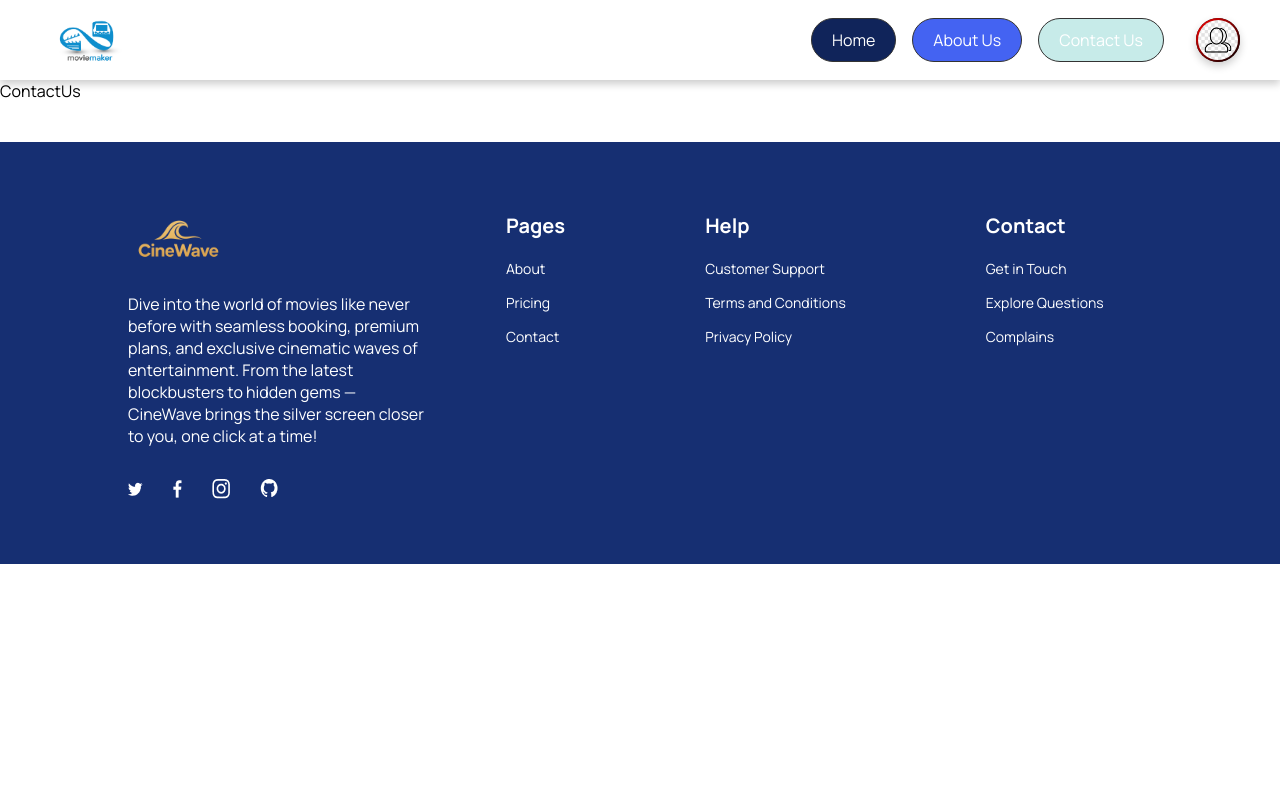
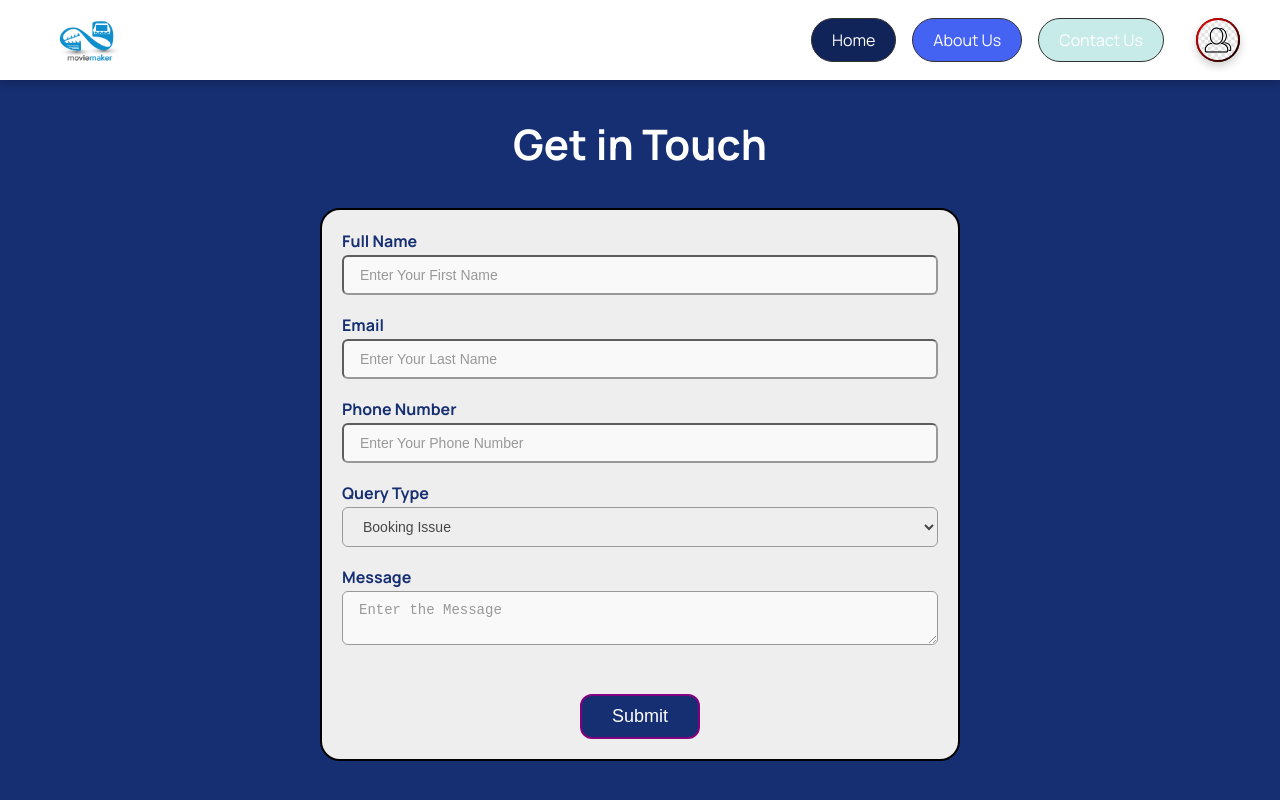
Before and after one commit to Mirza766/MegaProjectMovieBookingApp, a React (Vite) app in the folder MovieBookingApp/: page /contact in a window 1280 px wide. Shown: the top 800 px of the page. Built offline with nearby package versions, Linux system fonts and the light colour scheme.

Commit message:
Contact Us Page

```diff
--- a/MovieBookingApp/package.json
+++ b/MovieBookingApp/package.json
@@ -10,10 +10,14 @@
     "preview": "vite preview"
   },
   "dependencies": {
+    "@emotion/react": "^11.14.0",
+    "@emotion/styled": "^11.14.1",
+    "@mui/material": "^7.3.4",
     "@tanstack/react-query": "^5.90.5",
     "axios": "^1.13.1",
     "react": "^19.1.1",
     "react-dom": "^19.1.1",
+    "react-hook-form": "^7.66.0",
     "react-router-dom": "^7.9.4"
   },
   "devDependencies": {
--- a/MovieBookingApp/src/components/NavbarComponents/ContactUs.jsx
+++ b/MovieBookingApp/src/components/NavbarComponents/ContactUs.jsx
@@ -1,11 +1,160 @@
-import React, { Component } from 'react'
+import React from "react";
+import { useForm } from "react-hook-form";
+import "../stylingSheets/ContactUs.css";
 
-export class ContactUs extends Component {
-  render() {
-    return (
-      <div>ContactUs</div>
-    )
-  }
+function ContactUs() {
+  const { reset, formState, register, setError, handleSubmit } = useForm({
+    defaultValues: {
+      fullName: "",
+      email: "",
+      phoneNumber: "",
+      queryType: "Booking Issue",
+      message: "",
+    },
+    mode: "onChange",
+  });
+
+  const { errors,isSubmitting,isSubmitSuccessful } = formState;
+
+  const onSubmission = async(data) => {
+    try{
+      await new Promise((resolve)=>setTimeout(resolve,1000));
+      console.log("Form Submitted Successfully: ", data);
+      reset();
+    }
+    catch(error){
+      console.log('Error is: ', error.message)
+    }
+  };
+
+  return (
+    <div className="Contact-Us-Container">
+      <div className="contactus-master-cont">
+      <div className="contactus-heading">
+        <h2 className="contactus-heading-content">Get in Touch</h2>
+      </div>
+      <div className="contactus-form">
+        <form className="form-content-container" onSubmit={handleSubmit(onSubmission)}>
+          <div className="form-div">
+            <label className="field-label">Full Name</label>
+            <input
+            className="field-input"
+              type="text"
+              placeholder="Enter Your First Name"
+              {...register("fullName", {
+                required: {
+                  value: true,
+                  message: "First Name is  Required",
+                },
+              })}
+            />
+            <p className="field-error-message">{errors.fullName?.message}</p>
+          </div>
+
+          <div className="form-div">
+            <label className="field-label">Email</label>
+            <input
+             className="field-input"
+              type="text"
+              placeholder="Enter Your Last Name"
+              {...register("email", {
+                required: {
+                  value: true,
+                  message: "Email is  Required",
+                },
+                pattern: {
+                  value: /^[^\s@]+@[^\s@]+\.[^\s@]+$/,
+                  message: "Invalid Email Format",
+                },
+                validate: (value) => {
+                  if (!value.includes("@")) {
+                    return "Email must include @";
+                  }
+                  return true;
+                },
+              })}
+            />
+            <p className="field-error-message">{errors.email?.message}</p>
+          </div>
+          <div className="form-div">
+            <label className="field-label">Phone Number</label>
+            <input
+             className="field-input"
+              type="number"
+              placeholder="Enter Your Phone Number"
+              {...register("phoneNumber", {
+                required: {
+                  value: true,
+                  message: "Phone Number is  Required",
+                },
+                minLength: {
+                  value: 11,
+                  message: "Enter the Complete 11 numbers",
+                },
+                validate: {
+                  notCorrect: (fieldValue) => {
+                    return (
+                      !fieldValue.startsWith("042") || "Phone Number should not start with 042"
+                    );
+                  },
+                },
+              })}
+            />
+            <p className="field-error-message">{errors.phoneNumber?.message}</p>
+          </div>
+
+          <div className="form-div">
+            <label className="field-label">Query Type</label>
+            <select
+             className="field-input"
+              {...register("queryType", {
+                required: {
+                  value: true,
+                  message: " Query Must Be specified: ",
+                },
+              })}
+            >
+              <option>Booking Issue</option>
+              <option>Payment/ Refund</option>
+              <option>Seat Selection Problem</option>
+              <option>PromoCode</option>
+              <option>Technical Issue</option>
+              <option>General Inquiry</option>
+            </select>
+            <p className="field-error-message">{errors.queryType?.message}</p>
+          </div>
+
+          <div className="form-div">
+            <label className="field-label">Message</label>
+            <textarea
+             className="field-input"
+              {...register("message", {
+                required: {
+                  value: true,
+                  message: "Message is required",
+                },
+                minLength: {
+                  value: 15,
+                  message: "Message Should be of Length 15",
+                },
+              })}
+              type="text"
+              placeholder="Enter the Message"
+            />
+            <p className="field-error-message">{errors.message?.message}</p>
+          </div>
+          <div className="btn-styling-form">
+          <button className="form-btn">{isSubmitting? 'Loading....':'Submit'}</button>
+          <div>
+          {isSubmitSuccessful && <p className="success-message"> Thank you! Your request has been submitted.
+Our support team will get back to you within 1–3 hours.</p>}
+         </div>
+          </div>
+        </form>
+      </div>
+      </div>
+    </div>
+  );
 }
 
-export default ContactUs
+export default ContactUs;
--- /dev/null
+++ b/MovieBookingApp/src/components/stylingSheets/ContactUs.css
@@ -0,0 +1,90 @@
+.Contact-Us-Container{
+background: #162f72;
+padding-bottom: 100px;
+display: flex;
+justify-content: center;
+align-items: center;
+
+}
+
+.contactus-master-cont{
+    width:50%;
+    display: flex;
+flex-direction: column;
+max-width:1440px;
+margin:auto 0px;
+
+}
+
+/* .contactus-form{
+    display: flex;
+} */
+
+
+.contactus-heading-content{
+  font-size: 42px;
+  font-weight: 900;
+  text-align: center;
+  color: white;
+}
+
+.form-content-container{
+    display: flex;
+    flex-direction: column;
+   gap:1rem;
+   border:2px solid black;
+   padding: 20px;
+   border-radius: 20px;
+   background-color: #eee;
+}
+
+.form-div{
+    display: flex;
+    flex-direction: column;
+    gap:3px
+
+}
+
+.field-label{
+    color:#162f72;
+    font-size: 16px;
+    font-weight:700;
+}
+
+.field-error-message{
+margin: 0;
+padding: 0px;
+font-size: 12px;
+color:red;
+font-weight: 800;
+}
+
+.field-input{
+    padding: 10px 16px 10px 16px;
+
+    font-size: 14px;
+    opacity: 70%;
+    border-radius: 6px ;
+}
+.btn-styling-form{
+display: flex;
+flex-direction: column;
+ justify-content: center;
+ align-items: center;
+margin-top: 30px;
+}
+.form-btn{
+    color:white;
+    background:#162f72 ;
+    padding:10px 30px 10px 30px;
+    border:2px solid purple;
+    font-size: 18px;
+    font-weight: 500;
+        border-radius:12px
+}
+
+.success-message{
+    color: #162f72;
+    font-weight: 700;
+    text-align: center;
+}
```
Also changed, not shown: 1 other file (tests, documents, lock files or other folders).
